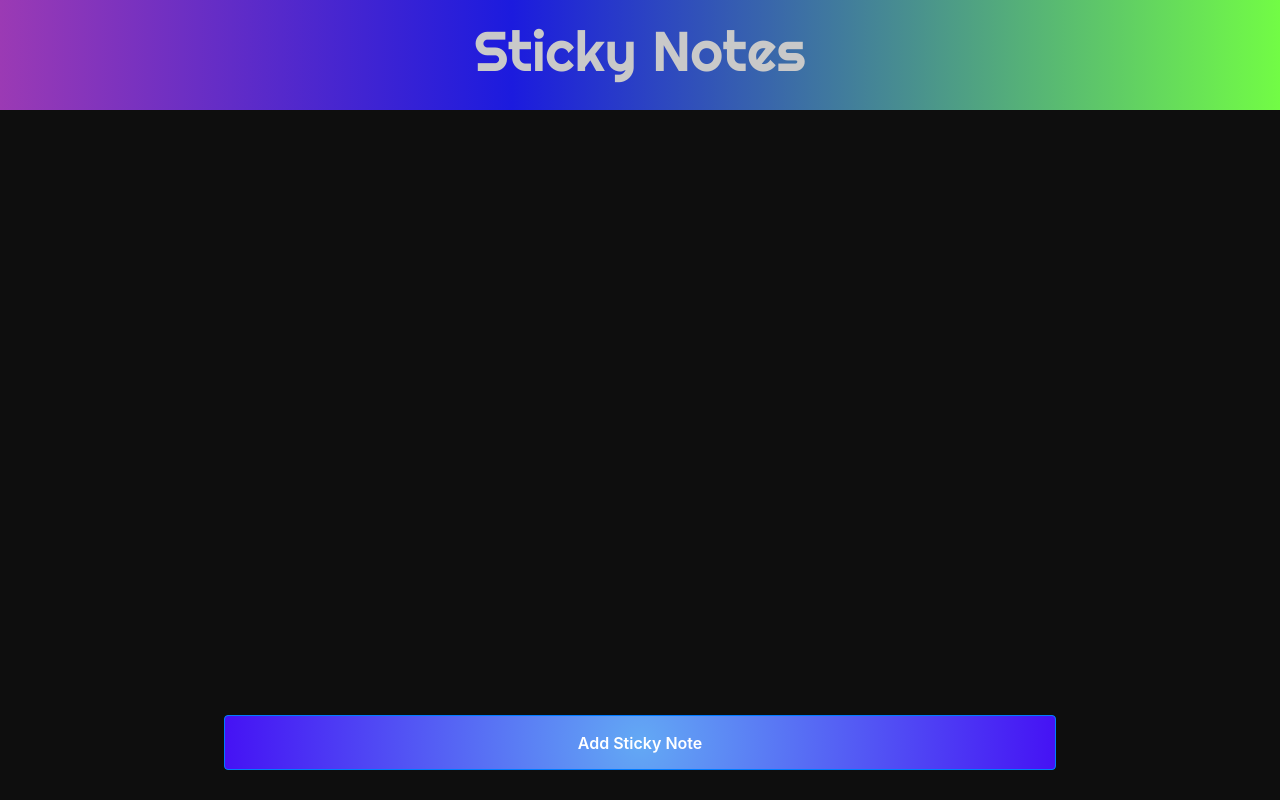
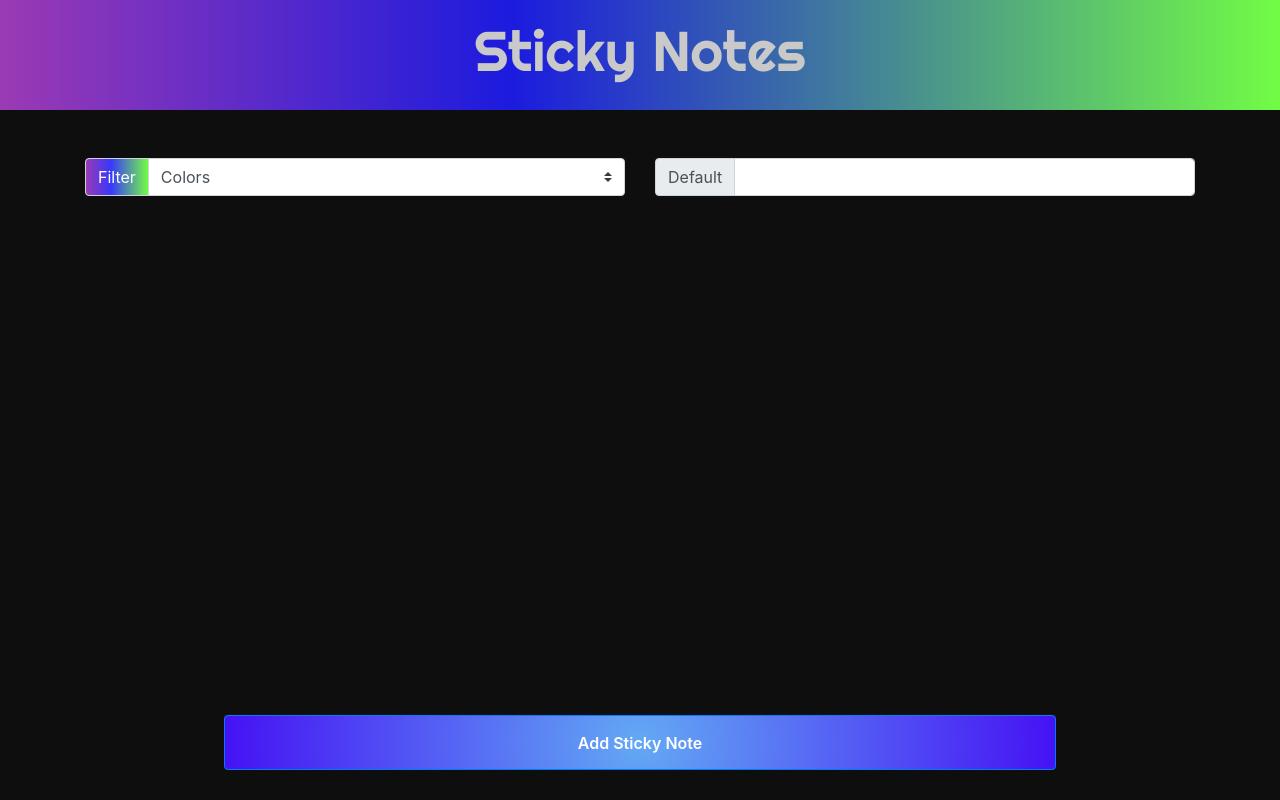
Before and after one commit to sfahadh/Sticky-Notes, an Angular app: page / in a window 1280 px wide. Built offline with nearby package versions, Linux system fonts and the light colour scheme; a web font is replaced by a local one.

Commit message:
added dropdown and input field in dropdown component

```diff
--- a/src/app/components/home/filter/filter.component.html
+++ b/src/app/components/home/filter/filter.component.html
@@ -1 +1,27 @@
-<p>filter works!</p>
+<div class="container">
+    <div class="row">
+        <div class="col-md-6">
+            <div class="input-group mb-3">
+                <div class="input-group-prepend">
+                  <label class="input-group-text text-white" for="inputGroupSelect01">Filter</label>
+                </div>
+                <select class="custom-select">
+                  <option selected>Colors</option>
+                  <option value="1">One</option>
+                  <option value="2">Two</option>
+                  <option value="3">Three</option>
+                </select>
+              </div>
+        </div>
+
+        <div class="col-md-6">
+            <div class="input-group mb-3">
+                <div class="input-group-prepend">
+                  <span class="input-group-text">Default</span>
+                </div>
+
+                <input type="text" class="form-control" aria-label="Default" aria-describedby="inputGroup-sizing-default">
+              </div>
+        </div>
+    </div>
+</div>
--- a/src/app/components/home/home/home.component.html
+++ b/src/app/components/home/home/home.component.html
@@ -1,2 +1,3 @@
+<app-filter></app-filter>
 <app-sticky-note-list></app-sticky-note-list>
 <app-footer-btn></app-footer-btn>
```
